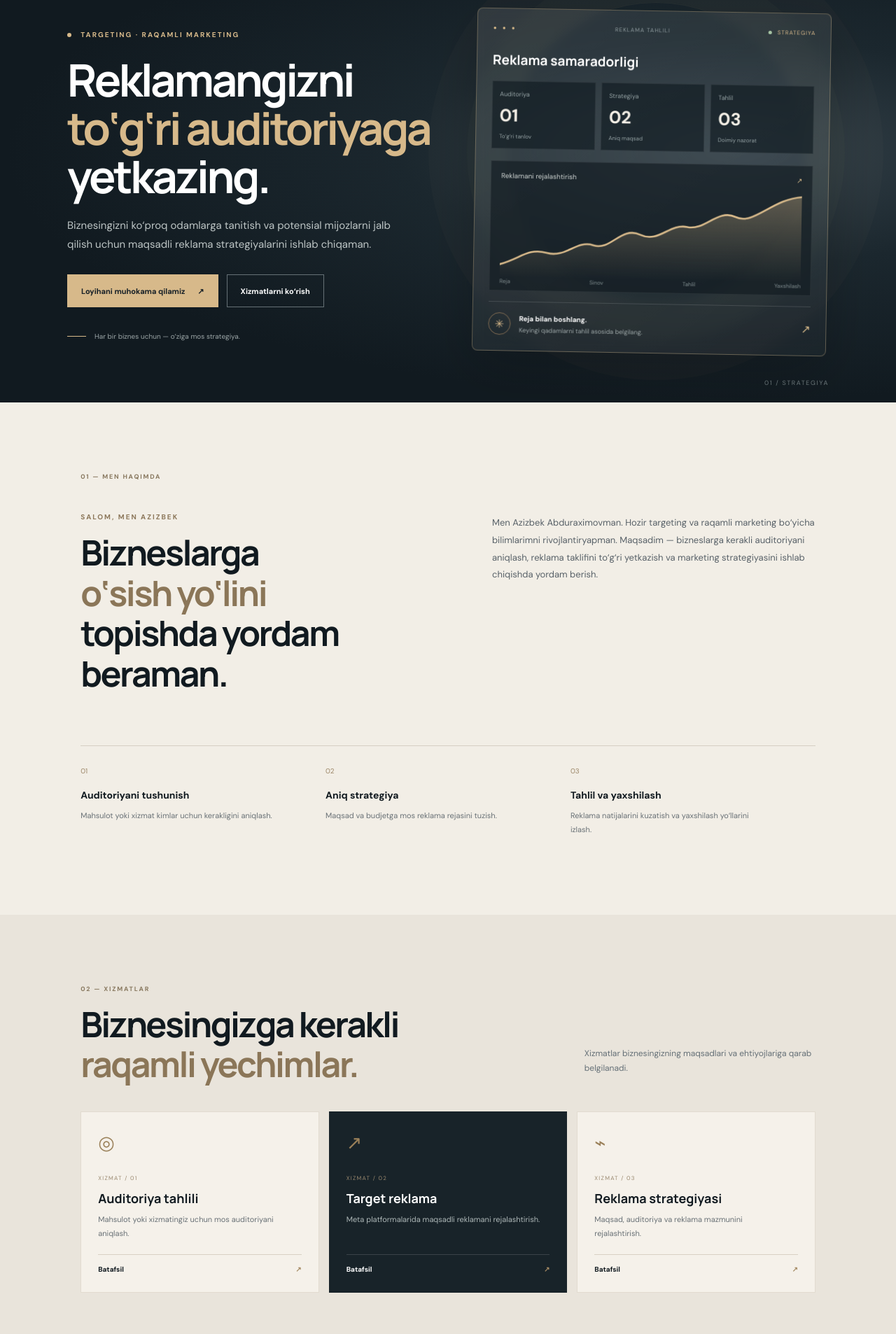
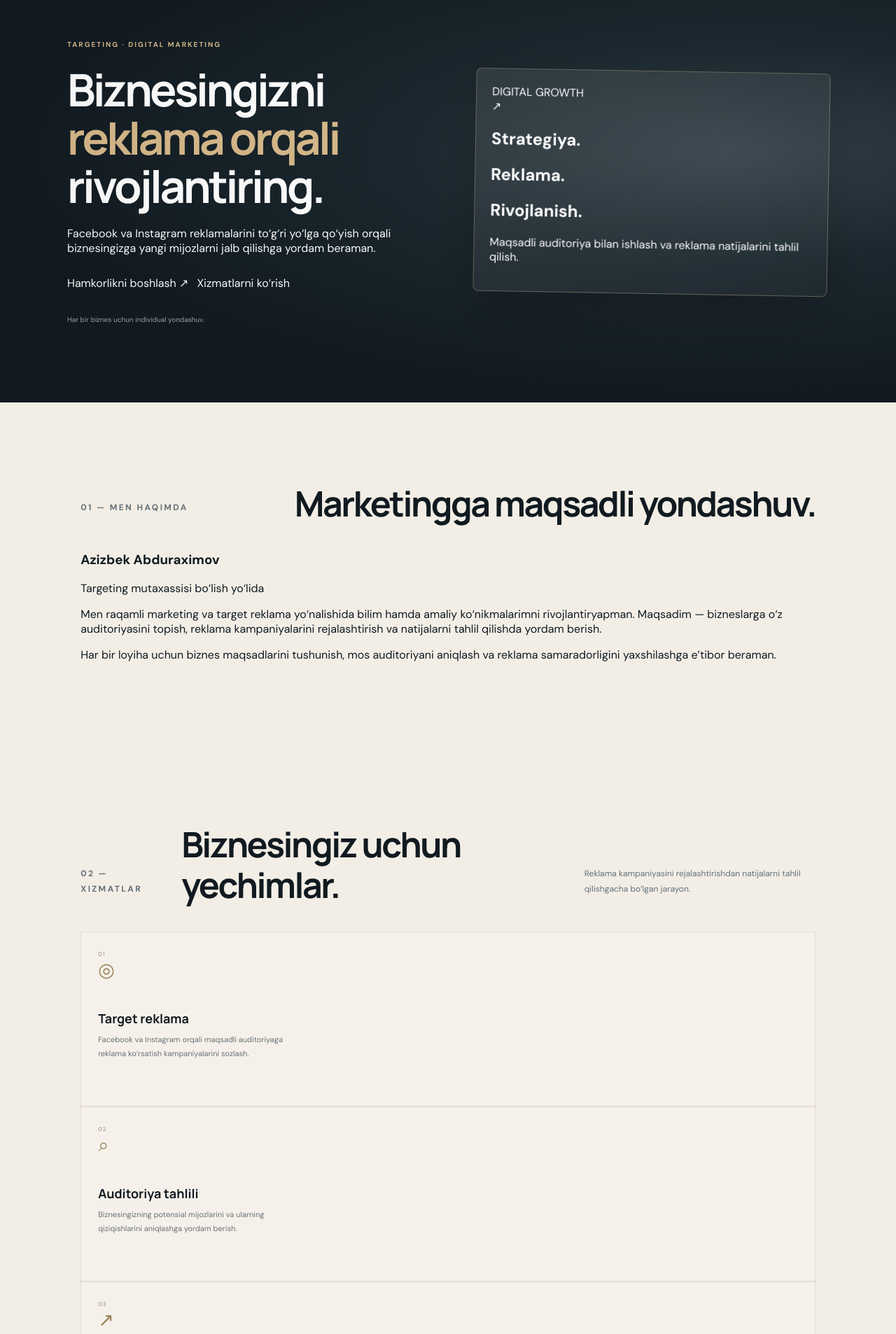
Before and after one commit to abdurakhimov01/azizbek-targeting, a plain HTML site: page index.html in a window 1280 px wide. Shown: the part 157-2063 px from the top of the page at 70% size. Drawn offline with Linux system fonts and the light colour scheme.

Commit message:
Update index.html

```diff
--- a/index.html
+++ b/index.html
@@ -4,11 +4,44 @@
 <head>
   <meta charset="UTF-8">
   <meta name="viewport" content="width=device-width, initial-scale=1.0">
-  <meta name="description" content="Azizbek Abduraximov — bizneslar uchun targeting va raqamli reklama xizmatlari.">
+
+  <meta name="description" content="Azizbek Abduraximov — bizneslar uchun target reklama va raqamli marketing xizmatlari.">
+
+  <meta name="theme-color" content="#101820">
+
   <title>Azizbek Abduraximov | Targeting</title>
+
   <link rel="stylesheet" href="style.css">
+
+  <!-- Meta Pixel Code -->
+  <script>
+  !function(f,b,e,v,n,t,s)
+  {if(f.fbq)return;n=f.fbq=function(){n.callMethod?
+  n.callMethod.apply(n,arguments):n.queue.push(arguments)};
+  if(!f._fbq)f._fbq=n;
+  n.push=n;n.loaded=!0;n.version='2.0';
+  n.queue=[];
+  t=b.createElement(e);t.async=!0;
+  t.src=v;
+  s=b.getElementsByTagName(e)[0];
+  s.parentNode.insertBefore(t,s)
+  }(window, document,'script',
+  'https://connect.facebook.net/en_US/fbevents.js');
+
+  fbq('init', '1916192873092237');
+  fbq('track', 'PageView');
+  </script>
+
+  <noscript>
+    <img height="1" width="1" style="display:none"
+    src="https://www.facebook.com/tr?id=1916192873092237&ev=PageView&noscript=1"
+    alt="">
+  </noscript>
+  <!-- End Meta Pixel Code -->
 </head>
+
 <body>
+
   <header class="site-header">
     <a class="brand" href="#home" aria-label="Bosh sahifa">
       <span class="brand-mark">AA</span>
@@ -25,291 +58,269 @@
       <a href="#contact" class="nav-cta">Bog‘lanish ↗</a>
     </nav>
 
-    <button class="menu-toggle"
+    <button
+      class="menu-toggle"
       aria-label="Menyuni ochish"
-      onclick="document.querySelector('nav').classList.toggle('nav-open')">
+      aria-expanded="false"
+      onclick="const nav=document.querySelector('nav'); const opened=nav.classList.toggle('nav-open'); this.setAttribute('aria-expanded',opened);">
       ☰
     </button>
   </header>
 
   <main>
+
+    <!-- HERO -->
     <section class="hero" id="home">
-      <div class="hero-glow"></div>
-
-      <div class="hero-copy">
-        <p class="eyebrow">
-          <span class="dot"></span>
-          TARGETING · RAQAMLI MARKETING
-        </p>
+      <div class="hero-content">
+        <p class="eyebrow">TARGETING · DIGITAL MARKETING</p>
 
         <h1>
-          Reklamangizni<br>
-          <span>to‘g‘ri auditoriyaga</span><br>
-          yetkazing.
+          Biznesingizni<br>
+          <span>reklama orqali</span><br>
+          rivojlantiring.
         </h1>
 
-        <p class="hero-text">
-          Biznesingizni ko‘proq odamlarga tanitish va potensial
-          mijozlarni jalb qilish uchun maqsadli reklama
-          strategiyalarini ishlab chiqaman.
+        <p class="hero-description">
+          Facebook va Instagram reklamalarini to‘g‘ri yo‘lga
+          qo‘yish orqali biznesingizga yangi mijozlarni jalb
+          qilishga yordam beraman.
         </p>
 
         <div class="hero-actions">
-          <a class="button button-primary" href="#contact">
-            Loyihani muhokama qilamiz <span>↗</span>
+          <a href="#contact" class="btn btn-primary">
+            Hamkorlikni boshlash ↗
           </a>
-          <a class="button button-ghost" href="#services">
+
+          <a href="#services" class="btn btn-secondary">
             Xizmatlarni ko‘rish
           </a>
         </div>
 
-        <div class="hero-note">
-          <span class="note-line"></span>
-          Har bir biznes uchun — o‘ziga mos strategiya.
+        <p class="hero-note">
+          Har bir biznes uchun individual yondashuv.
+        </p>
+      </div>
+
+      <div class="hero-visual">
+        <div class="visual-card">
+          <span class="visual-label">DIGITAL GROWTH</span>
+
+          <div class="visual-symbol">↗</div>
+
+          <div class="visual-line"></div>
+
+          <h2>Strategiya.</h2>
+          <h2>Reklama.</h2>
+          <h2 class="gold-text">Rivojlanish.</h2>
+
+          <p>
+            Maqsadli auditoriya bilan ishlash va
+            reklama natijalarini tahlil qilish.
+          </p>
+        </div>
+
+        <span class="decor decor-one"></span>
+        <span class="decor decor-two"></span>
+      </div>
+    </section>
+
+    <!-- ABOUT -->
+    <section class="section about-section" id="about">
+      <div class="section-heading">
+        <p class="eyebrow">01 — MEN HAQIMDA</p>
+        <h2>Marketingga <span>maqsadli</span> yondashuv.</h2>
+      </div>
+
+      <div class="about-content">
+        <div class="about-intro">
+          <h3>Azizbek Abduraximov</h3>
+          <p class="about-role">Targeting mutaxassisi bo‘lish yo‘lida</p>
+        </div>
+
+        <div class="about-text">
+          <p>
+            Men raqamli marketing va target reklama yo‘nalishida
+            bilim hamda amaliy ko‘nikmalarimni rivojlantiryapman.
+            Maqsadim — bizneslarga o‘z auditoriyasini topish,
+            reklama kampaniyalarini rejalashtirish va natijalarni
+            tahlil qilishda yordam berish.
+          </p>
+
+          <p>
+            Har bir loyiha uchun biznes maqsadlarini tushunish,
+            mos auditoriyani aniqlash va reklama samaradorligini
+            yaxshilashga e’tibor beraman.
+          </p>
         </div>
       </div>
+    </section>
 
-      <div class="hero-visual" aria-label="Reklama rejalashtirish tasviri">
-        <div class="visual-top">
-          <span class="window-dots">● ● ●</span>
-          <span>REKLAMA TAHLILI</span>
-          <span class="live"><i></i> STRATEGIYA</span>
+    <!-- SERVICES -->
+    <section class="section services-section" id="services">
+      <div class="section-heading">
+        <p class="eyebrow">02 — XIZMATLAR</p>
+        <h2>Biznesingiz uchun <span>yechimlar.</span></h2>
+        <p>
+          Reklama kampaniyasini rejalashtirishdan natijalarni
+          tahlil qilishgacha bo‘lgan jarayon.
+        </p>
       </div>
 
-        <div class="visual-title">Reklama samaradorligi</div>
+      <div class="services-grid">
 
-        <div class="metrics">
-          <div class="metric">
-            <small>Auditoriya</small>
-            <strong>01</strong>
-            <span>To‘g‘ri tanlov</span>
+        <article class="service-card">
+          <span class="service-number">01</span>
+          <div class="service-icon">◎</div>
+          <h3>Target reklama</h3>
+          <p>
+            Facebook va Instagram orqali maqsadli auditoriyaga
+            reklama ko‘rsatish kampaniyalarini sozlash.
+          </p>
+        </article>
+
+        <article class="service-card">
+          <span class="service-number">02</span>
+          <div class="service-icon">⌕</div>
+          <h3>Auditoriya tahlili</h3>
+          <p>
+            Biznesingizning potensial mijozlarini va ularning
+            qiziqishlarini aniqlashga yordam berish.
+          </p>
+        </article>
+
+        <article class="service-card">
+          <span class="service-number">03</span>
+          <div class="service-icon">↗</div>
+          <h3>Reklama tahlili</h3>
+          <p>
+            Reklama ko‘rsatkichlarini kuzatish va kampaniyani
+            yaxshilash uchun imkoniyatlarni aniqlash.
+          </p>
+        </article>
+
+        <article class="service-card">
+          <span class="service-number">04</span>
+          <div class="service-icon">◇</div>
+          <h3>Reklama strategiyasi</h3>
+          <p>
+            Biznes maqsadi, auditoriya va reklama budjetiga
+            mos boshlang‘ich reja ishlab chiqish.
+          </p>
+        </article>
+
       </div>
-          <div class="metric">
-            <small>Strategiya</small>
-            <strong>02</strong>
-            <span>Aniq maqsad</span>
-          </div>
-          <div class="metric">
-            <small>Tahlil</small>
-            <strong>03</strong>
-            <span>Doimiy nazorat</span>
-          </div>
+    </section>
+
+    <!-- PROCESS -->
+    <section class="section process-section" id="process">
+      <div class="section-heading">
+        <p class="eyebrow">03 — ISH JARAYONI</p>
+        <h2>Oddiy va <span>tushunarli jarayon.</span></h2>
       </div>
 
-        <div class="chart">
-          <div class="chart-label">
-            <span>Reklamani rejalashtirish</span>
-            <span>↗</span>
-          </div>
+      <div class="process-list">
 
-          <svg viewBox="0 0 500 150" role="img"
-            aria-label="Reklama jarayonini ifodalovchi dekorativ grafik">
-            <defs>
-              <linearGradient id="area" x1="0" y1="0" x2="0" y2="1">
-                <stop offset="0%" stop-color="#d7b98a" stop-opacity=".35"/>
-                <stop offset="100%" stop-color="#d7b98a" stop-opacity="0"/>
-              </linearGradient>
-            </defs>
-            <path d="M0 128 C35 118 45 100 78 108 S126 85 155 94 S200 61 232 75 S280 55 310 61 S360 29 390 43 S450 12 500 8 L500 150 L0 150 Z"
-              fill="url(#area)"/>
-            <path d="M0 128 C35 118 45 100 78 108 S126 85 155 94 S200 61 232 75 S280 55 310 61 S360 29 390 43 S450 12 500 8"
-              fill="none" stroke="#d7b98a" stroke-width="3"
-              stroke-linecap="round"/>
-          </svg>
-
-          <div class="chart-foot">
-            <span>Reja</span>
-            <span>Sinov</span>
-            <span>Tahlil</span>
-            <span>Yaxshilash</span>
-          </div>
-        </div>
-
-        <div class="visual-bottom">
-          <span class="bottom-icon">✳</span>
-          <span>
-            <b>Reja bilan boshlang.</b>
-            <small>Keyingi qadamlarni tahlil asosida belgilang.</small>
-          </span>
-          <span class="arrow">↗</span>
-        </div>
-      </div>
-
-      <div class="hero-index">01 / STRATEGIYA</div>
-    </section>
-
-    <section class="intro section" id="about">
-      <div class="section-kicker">01 — MEN HAQIMDA</div>
-
-      <div class="intro-main">
+        <div class="process-item">
+          <span class="process-number">01</span>
           <div>
-          <p class="eyebrow dark-eyebrow">SALOM, MEN AZIZBEK</p>
-          <h2>
-            Bizneslarga<br>
-            <em>o‘sish yo‘lini</em> topishda yordam beraman.
-          </h2>
-        </div>
-
-        <div class="intro-text">
+            <h3>Maqsadni aniqlash</h3>
             <p>
-            Men Azizbek Abduraximovman. Hozir targeting va raqamli
-            marketing bo‘yicha bilimlarimni rivojlantiryapman.
-            Maqsadim — bizneslarga kerakli auditoriyani aniqlash,
-            reklama taklifini to‘g‘ri yetkazish va marketing
-            strategiyasini ishlab chiqishda yordam berish.
+              Biznesingiz, mahsulotingiz va reklama maqsadingizni
+              muhokama qilamiz.
             </p>
           </div>
         </div>
 
-      <div class="principles">
-        <article>
-          <span class="principle-num">01</span>
-          <h3>Auditoriyani tushunish</h3>
-          <p>Mahsulot yoki xizmat kimlar uchun kerakligini aniqlash.</p>
-        </article>
-        <article>
-          <span class="principle-num">02</span>
-          <h3>Aniq strategiya</h3>
-          <p>Maqsad va budjetga mos reklama rejasini tuzish.</p>
-        </article>
-        <article>
-          <span class="principle-num">03</span>
-          <h3>Tahlil va yaxshilash</h3>
-          <p>Reklama natijalarini kuzatish va yaxshilash yo‘llarini izlash.</p>
-        </article>
+        <div class="process-item">
+          <span class="process-number">02</span>
+          <div>
+            <h3>Reja tuzish</h3>
+            <p>
+              Auditoriya, reklama formati va budjet bo‘yicha
+              yondashuvni belgilaymiz.
+            </p>
+          </div>
+        </div>
+
+        <div class="process-item">
+          <span class="process-number">03</span>
+          <div>
+            <h3>Reklamani sozlash</h3>
+            <p>
+              Kelishilgan strategiya asosida reklama kampaniyasini
+              tayyorlaymiz va ishga tushiramiz.
+            </p>
+          </div>
+        </div>
+
+        <div class="process-item">
+          <span class="process-number">04</span>
+          <div>
+            <h3>Natijalarni tahlil qilish</h3>
+            <p>
+              Mavjud ko‘rsatkichlarni kuzatib, keyingi
+              yaxshilash imkoniyatlarini ko‘rib chiqamiz.
+            </p>
+          </div>
+        </div>
+
       </div>
     </section>
 
-    <section class="services section" id="services">
-      <div class="section-heading">
-        <div>
-          <div class="section-kicker">02 — XIZMATLAR</div>
+    <!-- CONTACT -->
+    <section class="section contact-section" id="contact">
+      <div class="contact-content">
+        <p class="eyebrow">04 — BOG‘LANISH</p>
+
         <h2>
-            Biznesingizga kerakli<br>
-            <em>raqamli yechimlar.</em>
-          </h2>
-        </div>
-        <p>
-          Xizmatlar biznesingizning maqsadlari va ehtiyojlariga
-          qarab belgilanadi.
-        </p>
-      </div>
-
-      <div class="service-grid">
-        <article class="service-card">
-          <div class="service-icon">◎</div>
-          <div class="service-number">XIZMAT / 01</div>
-          <h3>Auditoriya tahlili</h3>
-          <p>Mahsulot yoki xizmatingiz uchun mos auditoriyani aniqlash.</p>
-          <a href="#contact">Batafsil <span>↗</span></a>
-        </article>
-
-        <article class="service-card featured">
-          <div class="service-icon">↗</div>
-          <div class="service-number">XIZMAT / 02</div>
-          <h3>Target reklama</h3>
-          <p>Meta platformalarida maqsadli reklamani rejalashtirish.</p>
-          <a href="#contact">Batafsil <span>↗</span></a>
-        </article>
-
-        <article class="service-card">
-          <div class="service-icon">⌁</div>
-          <div class="service-number">XIZMAT / 03</div>
-          <h3>Reklama strategiyasi</h3>
-          <p>Maqsad, auditoriya va reklama mazmunini rejalashtirish.</p>
-          <a href="#contact">Batafsil <span>↗</span></a>
-        </article>
-      </div>
-    </section>
-
-    <section class="process section" id="process">
-      <div class="section-kicker">03 — ISH JARAYONI</div>
-
-      <div class="process-layout">
-        <h2>
-          Oddiy. Tushunarli.<br>
-          <em>Maqsadga yo‘naltirilgan.</em>
+          Biznesingiz haqida<br>
+          <span>suhbatlashamiz.</span>
         </h2>
 
-        <div class="steps">
-          <div class="step">
-            <span>01</span>
-            <div>
-              <h3>Tanishuv</h3>
-              <p>Biznesingiz, maqsadingiz va ehtiyojlaringizni tushunib olamiz.</p>
-            </div>
-          </div>
-
-          <div class="step">
-            <span>02</span>
-            <div>
-              <h3>Rejalashtirish</h3>
-              <p>Auditoriya, taklif va reklama yo‘nalishini belgilaymiz.</p>
-            </div>
-          </div>
-
-          <div class="step">
-            <span>03</span>
-            <div>
-              <h3>Ishga tayyorgarlik va tahlil</h3>
-              <p>Kelishilgan reja asosida ishlash va natijalarni baholash.</p>
-            </div>
-          </div>
-        </div>
-      </div>
-    </section>
-
-    <section class="contact section" id="contact">
-      <div class="contact-orb"></div>
-      <div class="section-kicker">04 — ALOQA</div>
-
-      <div class="contact-content">
-        <p class="eyebrow">KEYINGI QADAM SIZDAN</p>
-        <h2>
-          Biznesingiz haqida<br>
-          <em>suhbatlashamizmi?</em>
-        </h2>
         <p>
-          Loyihangiz va maqsadingiz haqida yozing.
-          Sizga mos keladigan reklama yo‘nalishini muhokama qilamiz.
+          Reklama bo‘yicha savolingiz bormi yoki hamkorlikni
+          muhokama qilmoqchimisiz? Telegram orqali yozing.
         </p>
 
-        <div class="contact-actions">
-          <a class="button button-primary"
+        <a
+          class="btn btn-primary"
           href="https://t.me/Aziz_195809"
           target="_blank"
           rel="noopener noreferrer">
           Telegram orqali yozish ↗
         </a>
-        </div>
-      </div>
 
-      <div class="contact-side">
-        <span class="side-symbol">AA</span>
-        <span>AZIZBEK ABDURAXIMOV</span>
-        <small>TARGETING · RAQAMLI MARKETING</small>
+        <p class="contact-note">
+          Har bir loyiha alohida muhokama qilinadi.
+        </p>
       </div>
     </section>
+
   </main>
 
-  <footer>
-    <a class="brand" href="#home">
+  <footer class="site-footer">
+    <a class="brand footer-brand" href="#home">
       <span class="brand-mark">AA</span>
       <span class="brand-name">
         AZIZBEK
         <span class="brand-light">ABDURAXIMOV</span>
       </span>
     </a>
-    <p>Shaxsiy sahifa · 2026</p>
-    <a href="#home">Yuqoriga ↑</a>
+
+    <p>Targeting va raqamli marketing.</p>
+
+    <a href="#home" class="back-to-top">Yuqoriga ↑</a>
+
+    <p class="copyright">
+      © <span id="current-year"></span> Azizbek Abduraximov.
+      Barcha huquqlar himoyalangan.
+    </p>
   </footer>
 
   <script>
-    document.querySelectorAll('nav a').forEach(link => {
-      link.addEventListener('click', () => {
-        document.querySelector('nav').classList.remove('nav-open');
-      });
-    });
+    document.getElementById('current-year').textContent =
+      new Date().getFullYear();
   </script>
+
 </body>
 </html>
```
Lines whose indentation alone changed are shown as unchanged.
